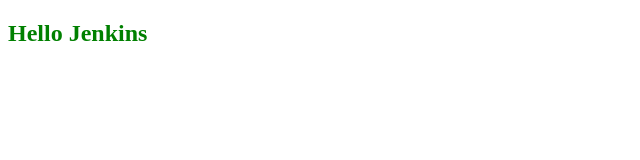
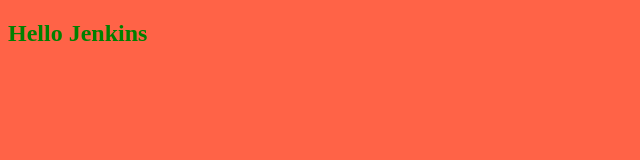
Before and after one commit to Munendra09/jenkins, a plain HTML site: page index.html in a window 1280 px wide. Shown: the whole page, without its empty margins (0-640 px from the left). Drawn offline with Linux system fonts and the light colour scheme.

Commit message:
Update index.html

```diff
--- a/index.html
+++ b/index.html
@@ -5,6 +5,9 @@
     <meta name="viewport" content="width=device-width, initial-scale=1.0">
     <title>Document</title>
     <style>
+        body{
+            background-color:Tomato;
+        }
         h2{
             color:green
         }
```
